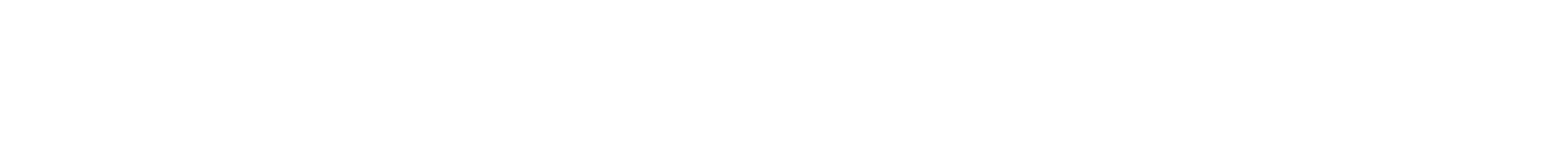
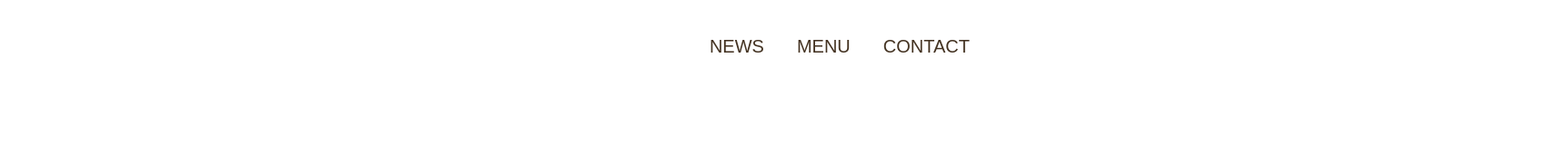
Before and after one commit to Mika-Tachikawa/WCBCAFE, a plain HTML site: page index.html in a window 1280 px wide. Shown: the top 160 px of the page at 91% size, 1706 px wide, since content can reach past the window. Drawn offline with Linux system fonts and the light colour scheme; some packages are replaced by stand-ins of ours.

Commit message:
ユーザーが見やすい場所に、navを配置

```diff
--- a/CSS/style.css
+++ b/CSS/style.css
@@ -5,9 +5,9 @@ html{
 }
 
 body{
-  font-family: "Yu Gothic Medium", "游ゴシック Medium", YuGothic, "游ゴシック体", "ヒラギノ角ゴ Pro W3", sans-serif;
-  line-height: 1.7;
-  color: #432;
+    font-family: "Yu Gothic Medium", "游ゴシック Medium", YuGothic, "游ゴシック体", "ヒラギノ角ゴ Pro W3", sans-serif;
+    line-height: 1.7;
+    color: #432;
 }
 
 a {
@@ -25,7 +25,7 @@ img {
 
 .main-nav {
   display: flex;
-  font-size: 125rem;
+  font-size: 1.25rem;
   text-transform: uppercase;
   margin-top: 34px;
   list-style: none;
@@ -42,3 +42,8 @@ img {
 .main-nav a:hover {
   color: #0bd;
 }
+
+.page-header {
+  display: flex;
+  justify-content: space-between;
+}
--- a/index.html
+++ b/index.html
@@ -2,14 +2,12 @@
 <html lang="ja">
 
   <head>
-    <meta charset="utf-8">
+    <meta charset="UTF-8" />
     <title>WCB Cafe</title>
     <meta name="description" content="ブレンドコーヒーとヘルシーなオーガニックフードを提供するカフェ">
-
     <link rel="stylesheet" href="https://unpkg.com/ress/dist/ress.min.css">
     <link href="https://fonts.googleapis.com/css?family=Philosopher" rel="stylesheet">
-    <link href="css/style.css" rel="stylesheet">
-
+    <link rel="stylesheet" href="CSS/style.css" />
   </head>
 
   <body>
```
